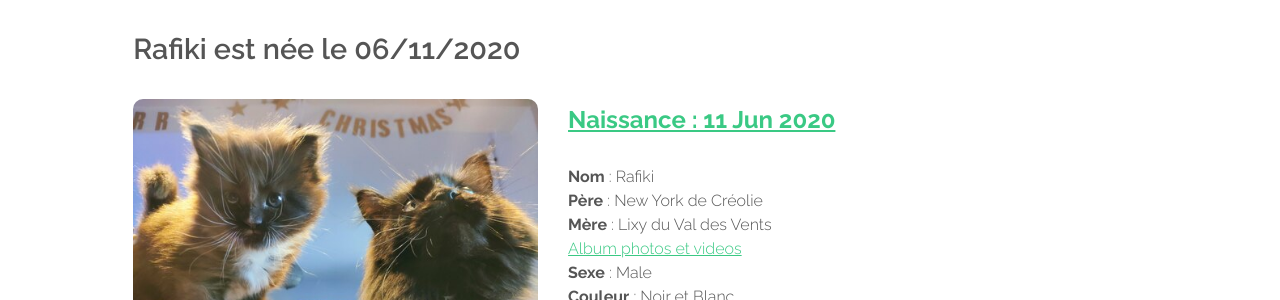
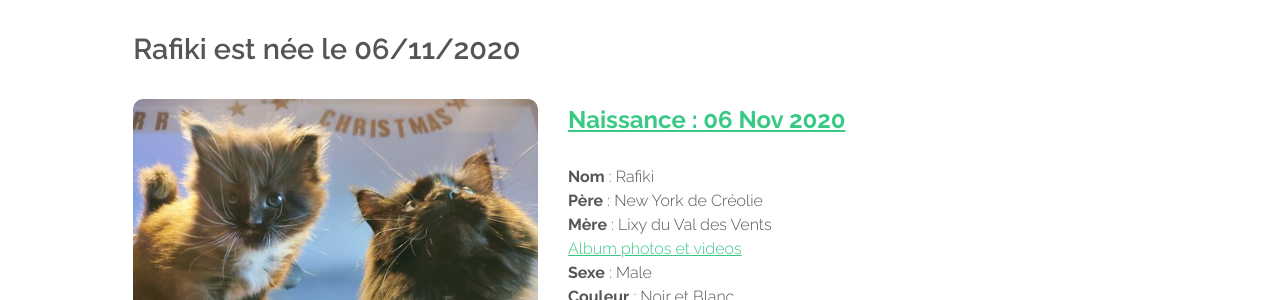
Before and after one commit to jbourcie/creolie, a Jekyll site: the page built from _posts/2020-06-11-portee12-chaton1.md, in a window 1280 px wide and 900 px high. Shown: the part 220-520 px from the top of the window. Built offline with Jekyll 4.4.1, drawn with Linux system fonts in a browser that asks for light colours; some web fonts are replaced.

Commit message:
add rafiki

```diff
--- a/_posts/2020-06-11-portee12-chaton1.md
+++ b/_posts/2020-06-11-portee12-chaton1.md
@@ -6,7 +6,7 @@ date: 2020-06-11 08:00:00
 tags: Chaton
 pere : New York de Créolie
 mere : Lixy du Val des Vents
-naissance: 2020-06-11
+naissance: 2020-11-06
 photos: [portee12.jpg, portee12_1.jpg, portee12_2.jpg, portee12_3.jpg, portee12_4.jpg]
 sexe : Male
 porteeId : Portee12
```
